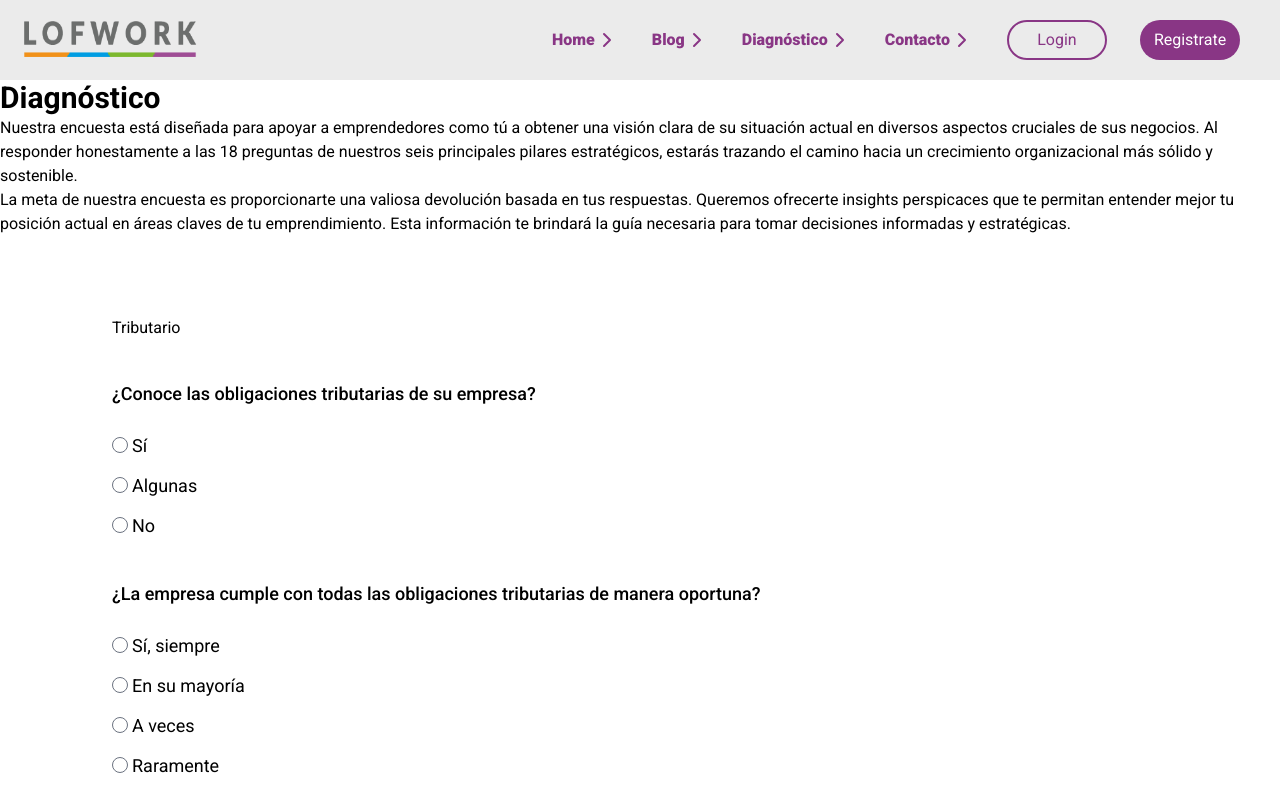
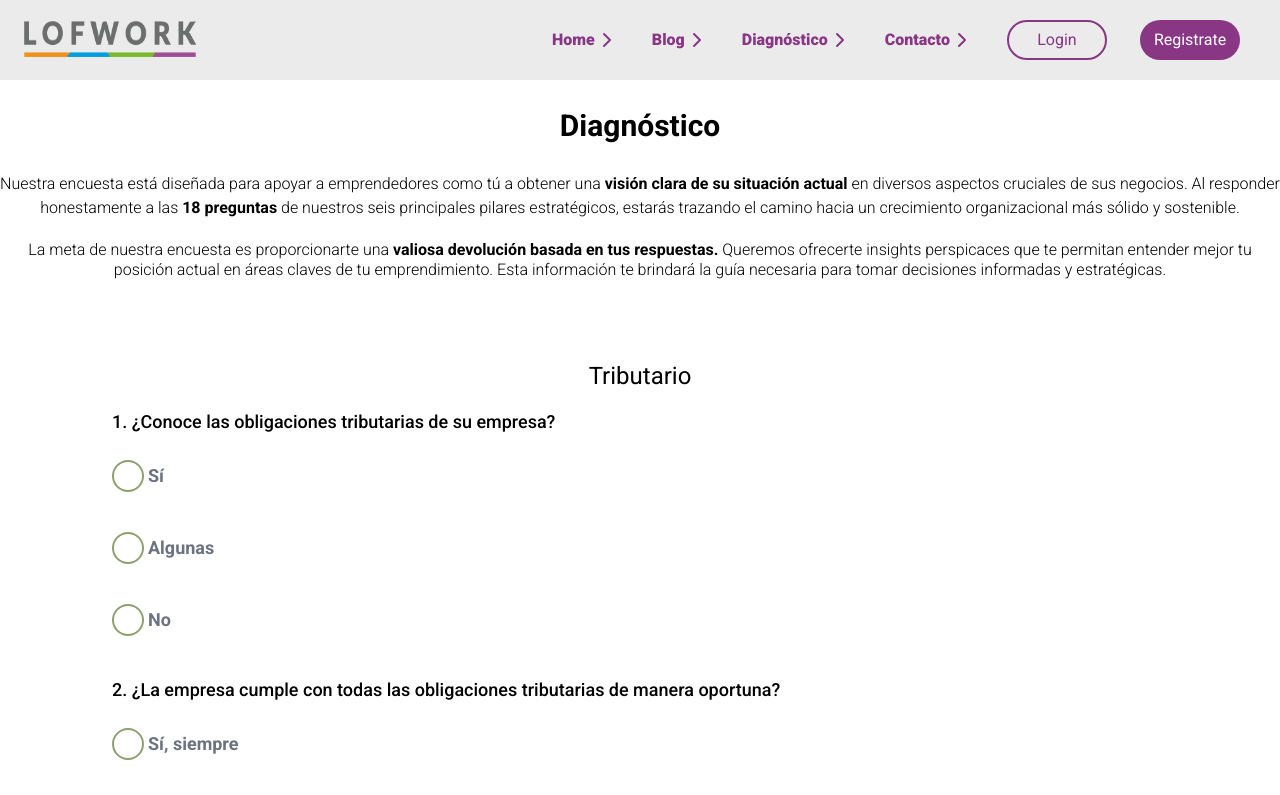
Before and after one commit to dlab-team/c15-frontend, a React (Vite) app: page /Diagnostico in a window 1280 px wide. Shown: the top 795 px of the page. Built offline with nearby package versions, Linux system fonts and the light colour scheme.

Commit message:
feat: Generar vista de diagnostico con preguntas que provienen desde backend

```diff
--- a/src/Views/Diagnostico.jsx
+++ b/src/Views/Diagnostico.jsx
@@ -4,22 +4,30 @@ import Diagnostic from '../components/Diagnostic';
 const Diagnostico = () => {
   return (
     <>
-      <div>
-        <h3 className="text-3xl font-bold">Diagnóstico</h3>
-        <p className="text-base">
+      <div className="text-center">
+        <h3 className="text-3xl font-bold my-7 ">Diagnóstico</h3>
+        <p className="text-base font-light leading-5  mb-5 max-w-7xl mx-auto text-cente">
           Nuestra encuesta está diseñada para apoyar a emprendedores como tú a
-          obtener una visión clara de su situación actual en diversos aspectos
-          cruciales de sus negocios. Al responder honestamente a las 18
-          preguntas de nuestros seis principales pilares estratégicos, estarás
-          trazando el camino hacia un crecimiento organizacional más sólido y
-          sostenible.
+          obtener una
+          <span className="font-bold text-base">
+            {' '}
+            visión clara de su situación actual
+          </span>{' '}
+          en diversos aspectos cruciales de sus negocios. Al responder
+          honestamente a las{' '}
+          <span className="font-bold text-base">18 preguntas</span> de nuestros
+          seis principales pilares estratégicos, estarás trazando el camino
+          hacia un crecimiento organizacional más sólido y sostenible.
         </p>
-        <p>
-          La meta de nuestra encuesta es proporcionarte una valiosa devolución
-          basada en tus respuestas. Queremos ofrecerte insights perspicaces que
-          te permitan entender mejor tu posición actual en áreas claves de tu
-          emprendimiento. Esta información te brindará la guía necesaria para
-          tomar decisiones informadas y estratégicas.
+        <p className="text-base font-light leading-5 max-w-7xl mx-auto text-cente">
+          La meta de nuestra encuesta es proporcionarte una{' '}
+          <span className="font-bold">
+            valiosa devolución basada en tus respuestas.
+          </span>{' '}
+          Queremos ofrecerte insights perspicaces que te permitan entender mejor
+          tu posición actual en áreas claves de tu emprendimiento. Esta
+          información te brindará la guía necesaria para tomar decisiones
+          informadas y estratégicas.
         </p>
       </div>
       <div className="my-20 mx-28">
@@ -30,6 +38,3 @@ const Diagnostico = () => {
 };
 
 export default Diagnostico;
-
-// respuesta: '/answers/process/'
-// termina el questionario: /diagnostic/process/:id
--- a/src/components/Pillar.jsx
+++ b/src/components/Pillar.jsx
@@ -2,8 +2,8 @@ import React from 'react';
 import Question from './Question';
 
 const Pillar = ({ pillar }) => (
-  <div className="space-y-10">
-    <h2>{pillar.pillar_name}</h2>
+  <div className="space-y-2">
+    <h2 className="text-bold text-2xl text-center">{pillar.pillar_name}</h2>
     {pillar.questions.map((question) => (
       <Question key={question.question.id} question={question} />
     ))}
--- a/src/components/Question.jsx
+++ b/src/components/Question.jsx
@@ -6,22 +6,44 @@ const Question = ({ question }) => {
   const handleOptionChange = (option) => {
     setSelectedOption(option);
   };
-
+  const renderInnerCircle = (isSelected) => {
+    if (isSelected) {
+      return (
+        <div className="absolute inset-2 bg-[#6EAD15] ring-2 rounded-full ring-[#6EAD15]"></div>
+      );
+    }
+    return null;
+  };
   return (
     <div>
       <h3 className="text-lg font-medium my-4">{question.question.text}</h3>
       <ul className="text-lg font-normal space-y-3 my-6">
         {question.options.map((option) => (
           <li key={option.id}>
-            <label>
+            <label
+              className={`flex items-center cursor-pointer font-semibold mb-10 w-[550px] ${
+                selectedOption === option.id
+                  ? 'bg-[#6EAD15] rounded-full ring-2  ring-[#6EAD15] w-40 text-slate-50'
+                  : 'hover:bg-[#8DA16F] text-gray-500 hover:text-gray-600 rounded-full w-40'
+              }`}
+            >
               <input
-                className="border-grey-600 focus:ring-lime-500 text-[#6ead15] mr-1 align-[-1px]"
+                className="border-grey-600 focus:ring-lime-500 text-[#6ead15] mr-1 align-[-1px] hidden"
                 type="radio"
                 name={`question-${question.question.id}`}
                 value={option.id}
                 checked={selectedOption === option.id}
                 onChange={() => handleOptionChange(option.id)}
               />
+              <div
+                className={`w-8 h-8 mr-1 rounded-full transition duration-250 ease cursor-pointer relative ${
+                  selectedOption === option.id
+                    ? 'bg-slate-50 border-2 border-[#6EAD15]'
+                    : 'bg-white border-2 border-[#8DA16F] text-gray-700'
+                }`}
+              >
+                {renderInnerCircle(selectedOption === option.id)}
+              </div>
               {option.option}
             </label>
           </li>
--- a/src/data/data.json
+++ b/src/data/data.json
@@ -6,7 +6,7 @@
       {
         "question": {
           "id": 1,
-          "text": "¿Conoce las obligaciones tributarias de su empresa?"
+          "text": "1. ¿Conoce las obligaciones tributarias de su empresa?"
         },
         "options": [
           { "id": 1, "option": "Sí" },
@@ -17,7 +17,7 @@
       {
         "question": {
           "id": 2,
-          "text": "¿La empresa cumple con todas las obligaciones tributarias de manera oportuna?"
+          "text": "2. ¿La empresa cumple con todas las obligaciones tributarias de manera oportuna?"
         },
         "options": [
           { "id": 4, "option": "Sí, siempre" },
@@ -30,7 +30,7 @@
       {
         "question": {
           "id": 3,
-          "text": "¿Se realiza una planificación Tributaria efectiva para optimizar la carga impositiva?"
+          "text": "3. ¿Se realiza una planificación Tributaria efectiva para optimizar la carga impositiva?"
         },
         "options": [
           { "id": 7, "option": "Siempre estamos buscando oportunidades" },
@@ -49,7 +49,7 @@
       {
         "question": {
           "id": 4,
-          "text": "¿La empresa tiene una visión clara y definida a largo plazo?"
+          "text": "4. ¿La empresa tiene una visión clara y definida a largo plazo?"
         },
         "options": [
           { "id": 12, "option": "Totalmente clara" },
@@ -62,7 +62,7 @@
       {
         "question": {
           "id": 5,
-          "text": "¿Se lleva a cabo una planificación estratégica anual para alinear los objetivos con la visión?"
+          "text": "5. ¿Se lleva a cabo una planificación estratégica anual para alinear los objetivos con la visión?"
         },
         "options": [
           { "id": 17, "option": "Sí, de manera exhaustiva" },
@@ -75,7 +75,7 @@
       {
         "question": {
           "id": 6,
-          "text": "¿La planificación estratégica se comunica de manera efectiva a todos los niveles de la organización?"
+          "text": "6. ¿La planificación estratégica se comunica de manera efectiva a todos los niveles de la organización?"
         },
         "options": [
           {
@@ -109,7 +109,7 @@
       {
         "question": {
           "id": 7,
-          "text": "¿Se han identificado y establecido KPI relevantes para medir el rendimiento empresarial?"
+          "text": "7. ¿Se han identificado y establecido KPI relevantes para medir el rendimiento empresarial?"
         },
         "options": [
           {
@@ -137,7 +137,7 @@
       {
         "question": {
           "id": 8,
-          "text": "¿Los KPI se revisan y actualizan regularmente para adaptarse a cambios en el entorno empresarial?"
+          "text": "8. ¿Los KPI se revisan y actualizan regularmente para adaptarse a cambios en el entorno empresarial?"
         },
         "options": [
           {
@@ -165,7 +165,7 @@
       {
         "question": {
           "id": 9,
-          "text": "¿Existe un sistema de seguimiento claro para evaluar el cumplimiento de los KPI?"
+          "text": "9. ¿Existe un sistema de seguimiento claro para evaluar el cumplimiento de los KPI?"
         },
         "options": [
           {
@@ -199,7 +199,7 @@
       {
         "question": {
           "id": 10,
-          "text": "¿La empresa fomenta un ambiente de trabajo colaborativo y de apoyo entre los empleados?"
+          "text": "10. ¿La empresa fomenta un ambiente de trabajo colaborativo y de apoyo entre los empleados?"
         },
         "options": [
           {
@@ -227,7 +227,7 @@
       {
         "question": {
           "id": 11,
-          "text": "¿Se proporciona formación continua para el desarrollo profesional de los equipos?"
+          "text": "11. ¿Se proporciona formación continua para el desarrollo profesional de los equipos?"
         },
         "options": [
           {
@@ -255,7 +255,7 @@
       {
         "question": {
           "id": 12,
-          "text": "¿Existe un sistema efectivo de retroalimentación para mejorar el rendimiento del equipo?"
+          "text": "12. ¿Existe un sistema efectivo de retroalimentación para mejorar el rendimiento del equipo?"
         },
         "options": [
           {
@@ -289,7 +289,7 @@
       {
         "question": {
           "id": 13,
-          "text": "¿Existe un proceso de ventas definido y seguido por el equipo de ventas?"
+          "text": "13. ¿Existe un proceso de ventas definido y seguido por el equipo de ventas?"
         },
         "options": [
           {
@@ -317,7 +317,7 @@
       {
         "question": {
           "id": 14,
-          "text": "¿Se brinda capacitación y desarrollo continuo al equipo de ventas?"
+          "text": "14. ¿Se brinda capacitación y desarrollo continuo al equipo de ventas?"
         },
         "options": [
           {
@@ -345,7 +345,7 @@
       {
         "question": {
           "id": 15,
-          "text": "¿Se hacen seguimientos regulares y análisis de métricas para evaluar el desempeño de ventas?"
+          "text": "15. ¿Se hacen seguimientos regulares y análisis de métricas para evaluar el desempeño de ventas?"
         },
         "options": [
           {
@@ -374,12 +374,12 @@
   },
   {
     "pillar_id": 6,
-    "pillar_name": "MKT",
+    "pillar_name": "Marketing",
     "questions": [
       {
         "question": {
           "id": 16,
-          "text": "¿Tienes canales de Marketing Web - Redes Sociales?"
+          "text": "16. ¿Tienes canales de Marketing Web - Redes Sociales?"
         },
         "options": [
           {
@@ -395,7 +395,7 @@
       {
         "question": {
           "id": 17,
-          "text": "¿Cómo calificarías la efectividad de las estrategias de marketing de tu empresa?"
+          "text": "17. ¿Cómo calificarías la efectividad de las estrategias de marketing de tu empresa?"
         },
         "options": [
           {
@@ -423,7 +423,7 @@
       {
         "question": {
           "id": 18,
-          "text": "Obtienes prospectos a través de las campañas de marketing"
+          "text": "18. ¿Obtienes prospectos a través de las campañas de marketing?"
         },
         "options": [
           {
--- a/tailwind.config.js
+++ b/tailwind.config.js
@@ -8,5 +8,6 @@ export default {
       },
     },
   },
+  // Ayuda al manejo de estilos formularios
   plugins: [require('@tailwindcss/forms')],
 };
```
